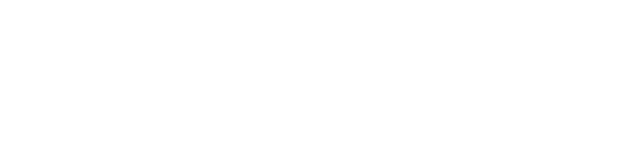
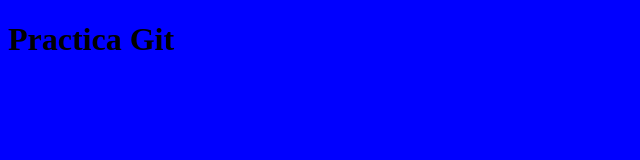
Before and after one commit to oxxkart/Practica_modelado_git, a plain HTML site: page index.html in a window 1280 px wide. Shown: the whole page, without its empty margins (0-640 px from the left). Drawn offline with Linux system fonts and the light colour scheme.

Commit message:
Se agrega titulo, parrafo y css

```diff
--- /dev/null
+++ b/css/estilos.css
@@ -0,0 +1,3 @@
+body{
+    background-color: blue;
+}
--- a/index.html
+++ b/index.html
@@ -4,8 +4,10 @@
     <meta charset="UTF-8">
     <meta name="viewport" content="width=device-width, initial-scale=1.0">
     <title>Document</title>
+    <link rel="stylesheet" href="css/estilos.css" type="text/css">
+
 </head>
 <body>
-
+    <h1>Practica Git</h1>
 </body>
 </html>
```
Also changed, not shown: js/javascript.js (added), 1 other file.
